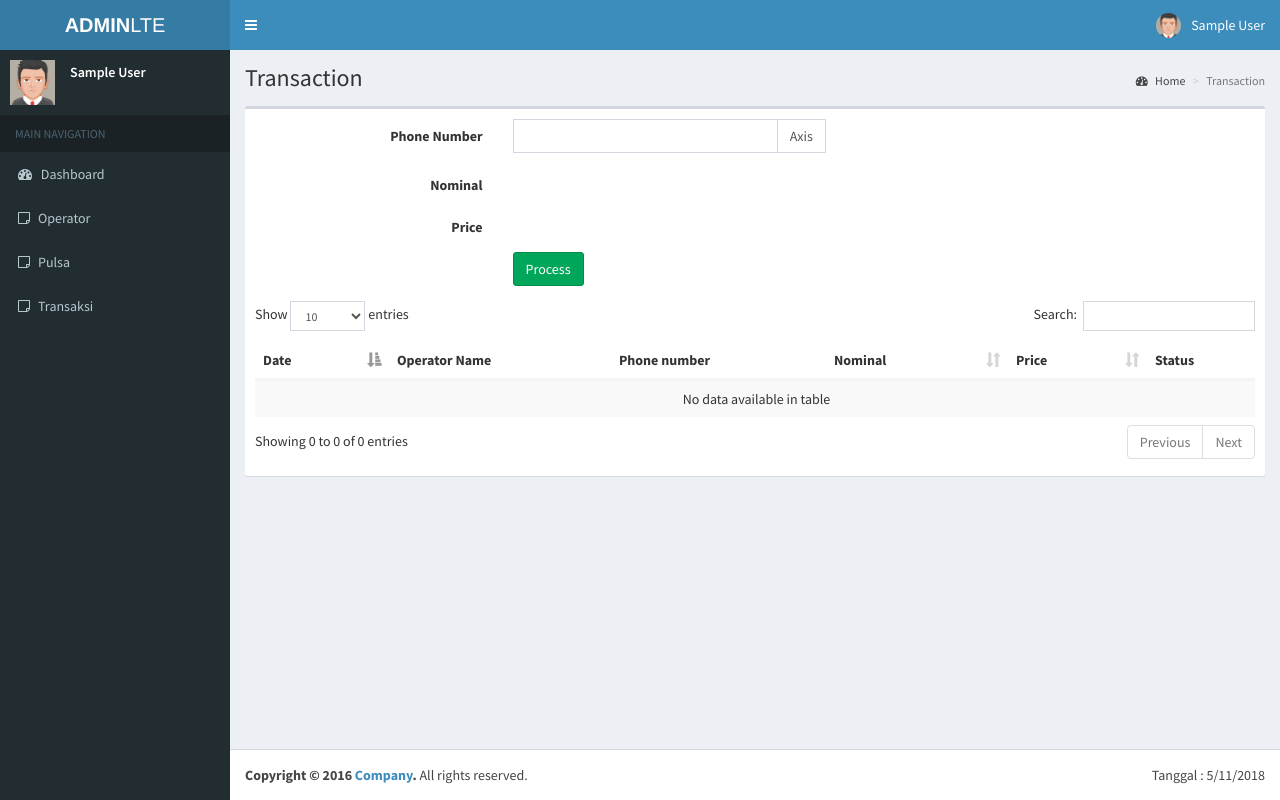
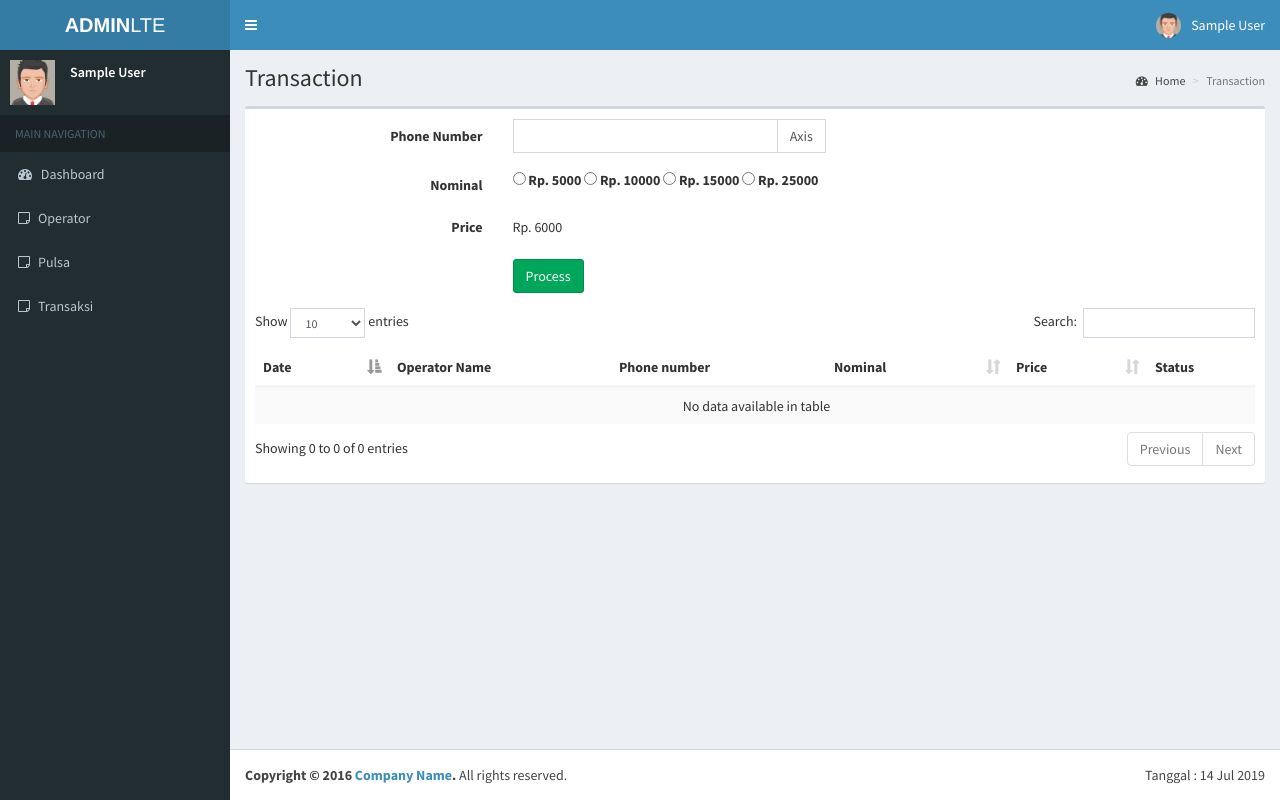
Before and after one commit to atangsutisna/konterpulsa, a CodeIgniter app: page /database/transaction in a window 1280 px wide. Run offline with CodeIgniter, Linux system fonts and the light colour scheme; the visitor is signed in with stand-in values (Sample User, id 1); data that the repository does not hold is empty; some libraries are stand-ins or nearby versions.

Commit message:
company name and dynamic date

```diff
--- a/application/views/footer.php
+++ b/application/views/footer.php
@@ -1,8 +1,8 @@
 <footer class="main-footer">
     <!-- To the right -->
     <div class="pull-right hidden-xs">
-      Tanggal : 5/11/2018
+      Tanggal : <?= date('d M Y') ?>
     </div>
     <!-- Default to the left -->
-    <strong>Copyright &copy; 2016 <a href="#">Company</a>.</strong> All rights reserved.
+    <strong>Copyright &copy; 2016 <a href="#">Company Name</a>.</strong> All rights reserved.
 </footer>
--- a/application/views/transaction/index.php
+++ b/application/views/transaction/index.php
@@ -25,14 +25,25 @@
                         </div>
                         <div class="form-group">
                             <label class="col-3 col-sm-3 col-lg-3 control-label">Nominal</label>
-                            <div class="col-3 col-sm-3 col-lg-3">
-
+                            <div class="col-8 col-sm-8 col-lg-8">
+                                <label>
+                                    <input type="radio" name="credit_nominal" selected/> Rp. 5000
+                                </label>
+                                <label>
+                                    <input type="radio" name="credit_nominal"/> Rp. 10000
+                                </label>
+                                <label>
+                                    <input type="radio" name="credit_nominal"/> Rp. 15000
+                                </label>
+                                <label>
+                                    <input type="radio" name="credit_nominal"/> Rp. 25000
+                                </label>
                             </div>
                         </div>
                         <div class="form-group">
                             <label class="col-3 col-sm-3 col-lg-3 control-label">Price</label>
                             <div class="col-6 col-sm-6 col-lg-6">
-
+                                <p class="form-control-static">Rp. 6000</p>
                             </div>
                         </div>
                         <div class="form-group">
```
